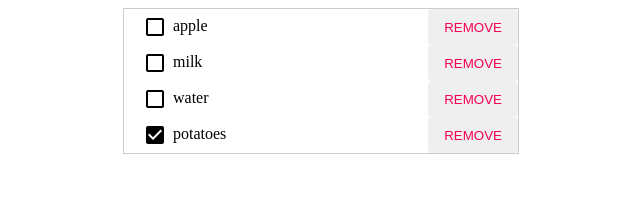
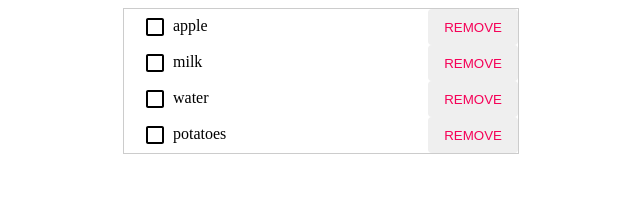
Before and after one commit to eldiyar7/grocery-list-app, a React (Create React App) app: page / in a window 1280 px wide. Shown: the top 213 px of the page, without its empty margins (319-959 px from the left). Built offline with nearby package versions, Linux system fonts and the light colour scheme.

Commit message:
remove item

```diff
--- a/src/App.js
+++ b/src/App.js
@@ -6,7 +6,7 @@ const groceries = [
   {name: 'apple', id: 1, grabbed: false},
   {name: 'milk', id: 2, grabbed: false},
   {name: 'water', id: 3, grabbed: false},
-  {name: 'potatoes', id: 4, grabbed: true},
+  {name: 'potatoes', id: 4, grabbed: false},
 ]
 
 class App extends Component {
@@ -14,7 +14,7 @@ class App extends Component {
     items: groceries,
   }
 
-  checkOff = selectedItem => {
+  checkOffItem = selectedItem => {
     const updatedItems = this.state.items.map(item => {
       if (item.id === selectedItem.id) {
         return {...item, grabbed: !selectedItem.grabbed}
@@ -27,10 +27,22 @@ class App extends Component {
     })
   }
 
+  removeItem = selectedItem => {
+    this.setState({
+      items: this.state.items.filter(
+        item => item.id !== selectedItem.id,
+      ),
+    })
+  }
+
   render() {
     return (
       <div className="app-container">
-        <Items items={this.state.items} onCheckOff={this.checkOff} />
+        <Items
+          items={this.state.items}
+          checkOffItem={this.checkOffItem}
+          removeItem={this.removeItem}
+        />
       </div>
     )
   }
--- a/src/Item.js
+++ b/src/Item.js
@@ -2,7 +2,7 @@ import React from 'react'
 import Checkbox from './common/Checkbox'
 import Button from './common/Button'
 
-function Item({item, onCheckOff}) {
+function Item({item, onCheckOff, onRemoveItem}) {
   return (
     <div className="item-container">
       <label className="checkbox-label">
@@ -12,7 +12,7 @@ function Item({item, onCheckOff}) {
         />
         {item.name}
       </label>
-      <Button />
+      <Button onClick={() => onRemoveItem(item)} label="remove" />
     </div>
   )
 }
--- a/src/Items.js
+++ b/src/Items.js
@@ -3,13 +3,17 @@ import Item from './Item'
 
 class Items extends Component {
   render() {
-    const {items, onCheckOff} = this.props
-
+    const {items, checkOffItem, removeItem} = this.props
     return (
       <div className="items-container">
         {items.map(item => {
           return (
-            <Item item={item} onCheckOff={onCheckOff} key={item.id} />
+            <Item
+              item={item}
+              onCheckOff={checkOffItem}
+              onRemoveItem={removeItem}
+              key={item.id}
+            />
           )
         })}
       </div>
--- a/src/common/Button.js
+++ b/src/common/Button.js
@@ -1,9 +1,9 @@
 import React from 'react'
 
-function Button() {
+function Button(props) {
   return (
-    <button className="button">
-      <span className="button-label">Remove</span>
+    <button {...props} className="button">
+      <span className="button-label">{props.label}</span>
     </button>
   )
 }
```
